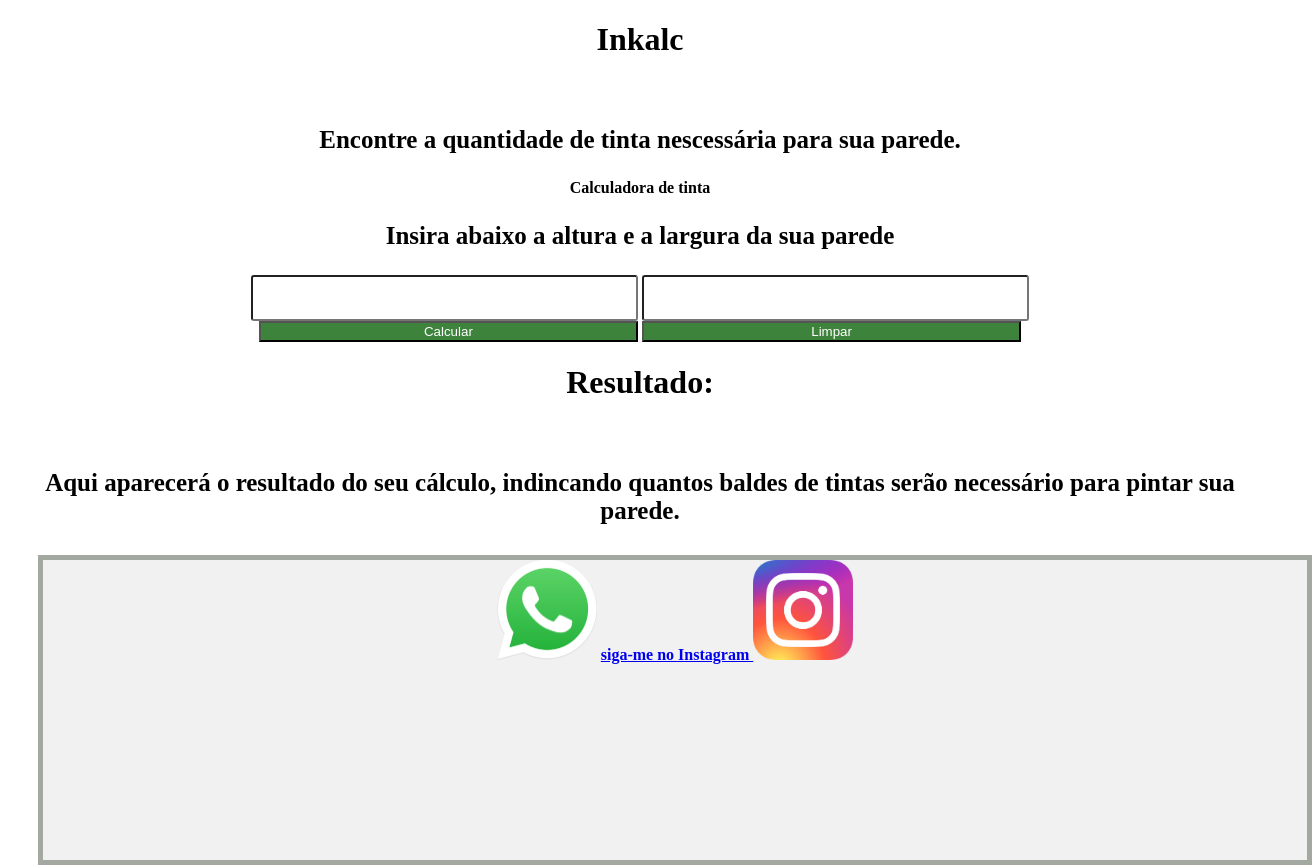
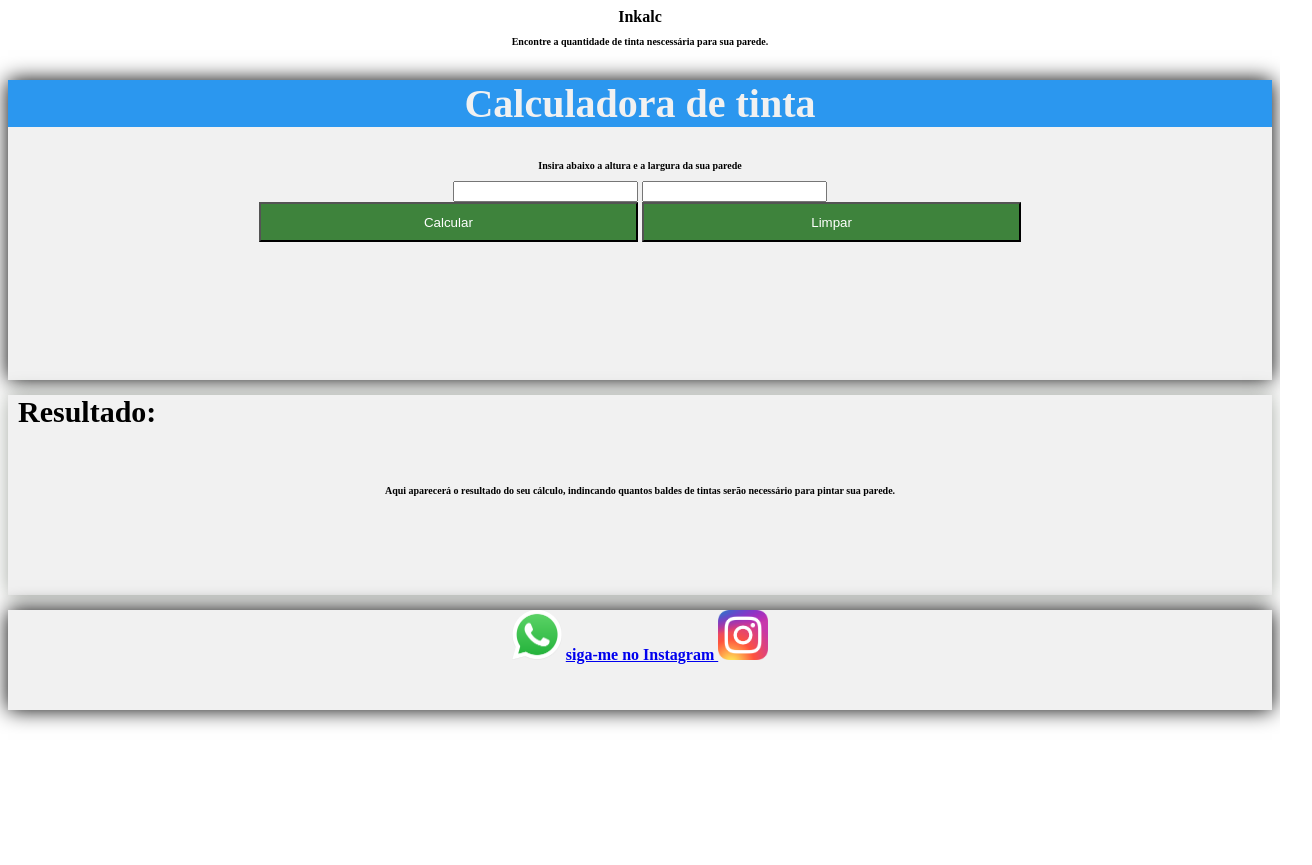
Before and after one commit to SarahTatiane/calculadora_de_tinta, a plain HTML site: page index.html in a window 1280 px wide. Shown: the whole page, 1312 px wide, since content can reach past the window. After the commit the page ends 816 px from the top, so only its background shows below. Drawn offline with Linux system fonts and the light colour scheme; a script that the page names is missing.

Commit message:
concerta classe calcular

```diff
--- a/index.html
+++ b/index.html
@@ -12,11 +12,15 @@
 </head>
 
 <body>
-  <header><h1>Inkalc</h1></header>
- <div id="Calcular">
-  <p>Encontre a quantidade de tinta nescessária para sua parede.</p>
+  <header>Inkalc</header>
+ <p>Encontre a quantidade de tinta nescessária para sua parede.
+  </p>
+ <div id="calcular">
+
   <h2> Calculadora de tinta</h2>
-  <p>Insira abaixo a altura e a largura da sua parede</p>
+
+  <p>Insira abaixo a altura e a largura da sua parede
+  </p>
   <input id="altura" type="number">
   <input id= "largura" type="number"></br>
   <button> Calcular</button>
@@ -28,7 +32,7 @@
      Aqui aparecerá o resultado do seu cálculo, indincando quantos baldes de tintas serão necessário para pintar sua parede.
    </p>
  </div>
- <div id="Contato">
+ <div id="contato">
    <footer>
     <a href="https://wa.me/5575991560936?text=Olá!" target="_blank">
      </a>
--- a/style.css
+++ b/style.css
@@ -6,10 +6,11 @@ body{
   background-size: cover;
   text-align: center;
   font-weight: bolder;
+
 }
 
 
-conteiner {
+ conteiner {
  display: flex;
  align-items: center;
  flex-direction: column;
@@ -17,31 +18,36 @@ conteiner {
  width: 100%;
  height: 400px;
  background-color: #F1F1F1;
- text-align: center;
  font-size: 50px;
  margin: 30px;
  box-shadow: 10 0 20px #A3A8A1 ;
+ border: 20px solid green;
 }
 
 h1{
+  font-size: 30px;
   color: black;
   height: 80px;
   font-weight: bold;
+  text-align: left;
+  margin: 10px;
+    }
+h2{
+ font-size: 40px;
+color: #F1F1F1;
+ background-color:#2B97EF;
+}
+#calcular{
+  width: 100%;
+  height: 300px;
+  margin: 0px;
+  background-color: #F1F1F1;
+  margin-bottom: 15px;
+  box-shadow: 0 0 20px;
 
 
-  }
-h2{
- font-size: 16px;
 }
-.calcular{
-  width: 100%;
-  height: 700px;
-  margin: 30px;
-  background-color: #F1F1F1;
-  border: 5px solid #A3A8A1;
-
-}
-.calcular h1{
+#calcular h1{
   background-color: #2B97EF;
   color:white;
   justify-content: center;
@@ -49,46 +55,50 @@ h2{
   font-size: 50px;
 }
 p{
-  font-size: 25px;
+  font-size: 10px;
   font-weight: bold;
+  text-align: center;
 }
-input{
- justify-content: space-around;
- flex-flow: row nowrap;
+#input{
+
  width: 30%;
  height: 40px;
- border-radius: 3px;
+
+ background-color: white;
+ justify-content: center;
+ align-content: center;
+ margin-bottom: 10 px;
 }
 button{
   background-color :#3E833C;
+  height: 40px;
   width: 30%;
   justify-content: center;
   align-items: center;
   color: white;
+  margin-bottom: 10px;
   }
-.resultado{
+#resultado{
   width: 100%;
-  height: 700px;
+  height: 200px;
   background-color: #F1F1F1;
-  margin: 30px;
-  border: 5px solid #A3A8A1;
+  margin: 0px;
   box-shadow: 0 0 20px #A3A8A1 ;
-
+  margin-bottom: 15px;
 }
 
-footer{
+#contato{
   width: 100%;
-  height: 300px;
+  height: 100px;
   background-color:#F1F1F1;
-  margin: 30px;
-  border: 5px solid #A3A8A1;
-
+  margin: 0px;
+  margin-bottom: 15px;
+  box-shadow:0 0 20px;
 
 }
 img{
-
- flex-direction: row;
+ height: 60%;
   justify-content: center;
   align-items: center;
-  width: 100px;
+  width: 50px;
 }
```
Also changed, not shown: novo _style.css (renamed from novo style.css).
